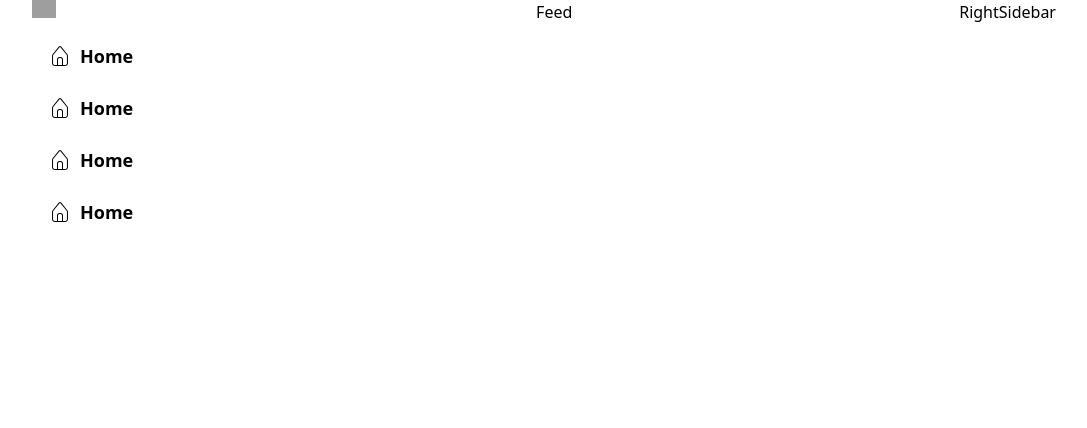
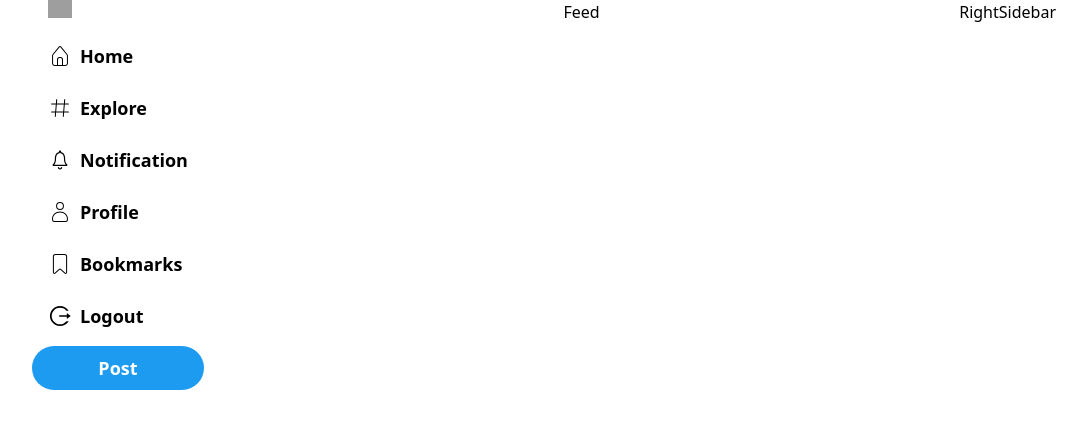
Before and after one commit to ShubhamVerma-Developer/twittor-clone-react-tailwind, a React (Create React App) app in the folder frontend/twitterclone/: page / in a window 1280 px wide. Shown: the top 428 px of the page, without its empty margins (96-1183 px from the left). Built offline with nearby package versions, Linux system fonts and the light colour scheme; grey boxes are pictures that could not be loaded.

Commit message:
sidebar done

```diff
--- a/frontend/twitterclone/src/components/LeftSidebar.js
+++ b/frontend/twitterclone/src/components/LeftSidebar.js
@@ -1,5 +1,10 @@
 import React from "react";
 import { CiHome } from "react-icons/ci";
+import { CiHashtag } from "react-icons/ci";
+import { IoIosNotificationsOutline } from "react-icons/io";
+import { CiUser } from "react-icons/ci";
+import { CiBookmark } from "react-icons/ci";
+import { AiOutlineLogout } from "react-icons/ai";
 
 function LeftSidebar() {
   return (
@@ -7,6 +12,7 @@ function LeftSidebar() {
       <div>
         <div>
           <img
+            className="ml-4"
             src="https://img.freepik.com/free-vector/twitter-new-2023-x-logo-white-background-vector_1017-45422.jpg?w=826&t=st=1710773910~exp=1710774510~hmac=e2af4197d0fd55a28a2af4b9b2e658db38a408ece8f6d8f1b868a8af2305a58a"
             width={24}
             alt="twitter logo"
@@ -21,22 +27,37 @@ function LeftSidebar() {
           </div>
           <div className="flex items-center my-2 px-4 py-2 hover:bg-gray-200 hover:cursor-pointer rounded-full">
             <div>
-              <CiHome size="24px" />
+              <CiHashtag size="24px" />
             </div>
-            <h1 className="font-bold text-lg ml-2">Home</h1>
+            <h1 className="font-bold text-lg ml-2">Explore</h1>
           </div>
           <div className="flex items-center my-2 px-4 py-2 hover:bg-gray-200 hover:cursor-pointer rounded-full">
             <div>
-              <CiHome size="24px" />
+              <IoIosNotificationsOutline size="24px" />
             </div>
-            <h1 className="font-bold text-lg ml-2">Home</h1>
+            <h1 className="font-bold text-lg ml-2">Notification</h1>
           </div>
           <div className="flex items-center my-2 px-4 py-2 hover:bg-gray-200 hover:cursor-pointer rounded-full">
             <div>
-              <CiHome size="24px" />
+              <CiUser size="24px" />
             </div>
-            <h1 className="font-bold text-lg ml-2">Home</h1>
+            <h1 className="font-bold text-lg ml-2">Profile</h1>
           </div>
+          <div className="flex items-center my-2 px-4 py-2 hover:bg-gray-200 hover:cursor-pointer rounded-full">
+            <div>
+              <CiBookmark size="24px" />
+            </div>
+            <h1 className="font-bold text-lg ml-2">Bookmarks</h1>
+          </div>
+          <div className="flex items-center my-2 px-4 py-2 hover:bg-gray-200 hover:cursor-pointer rounded-full">
+            <div>
+              <AiOutlineLogout size="24px" />
+            </div>
+            <h1 className="font-bold text-lg ml-2">Logout</h1>
+          </div>
+          <button className="px-4 py-2 border-none text-lg bg-[#1D9BF0] w-full rounded-full text-white font-bold">
+            Post
+          </button>
         </div>
       </div>
     </div>
```
